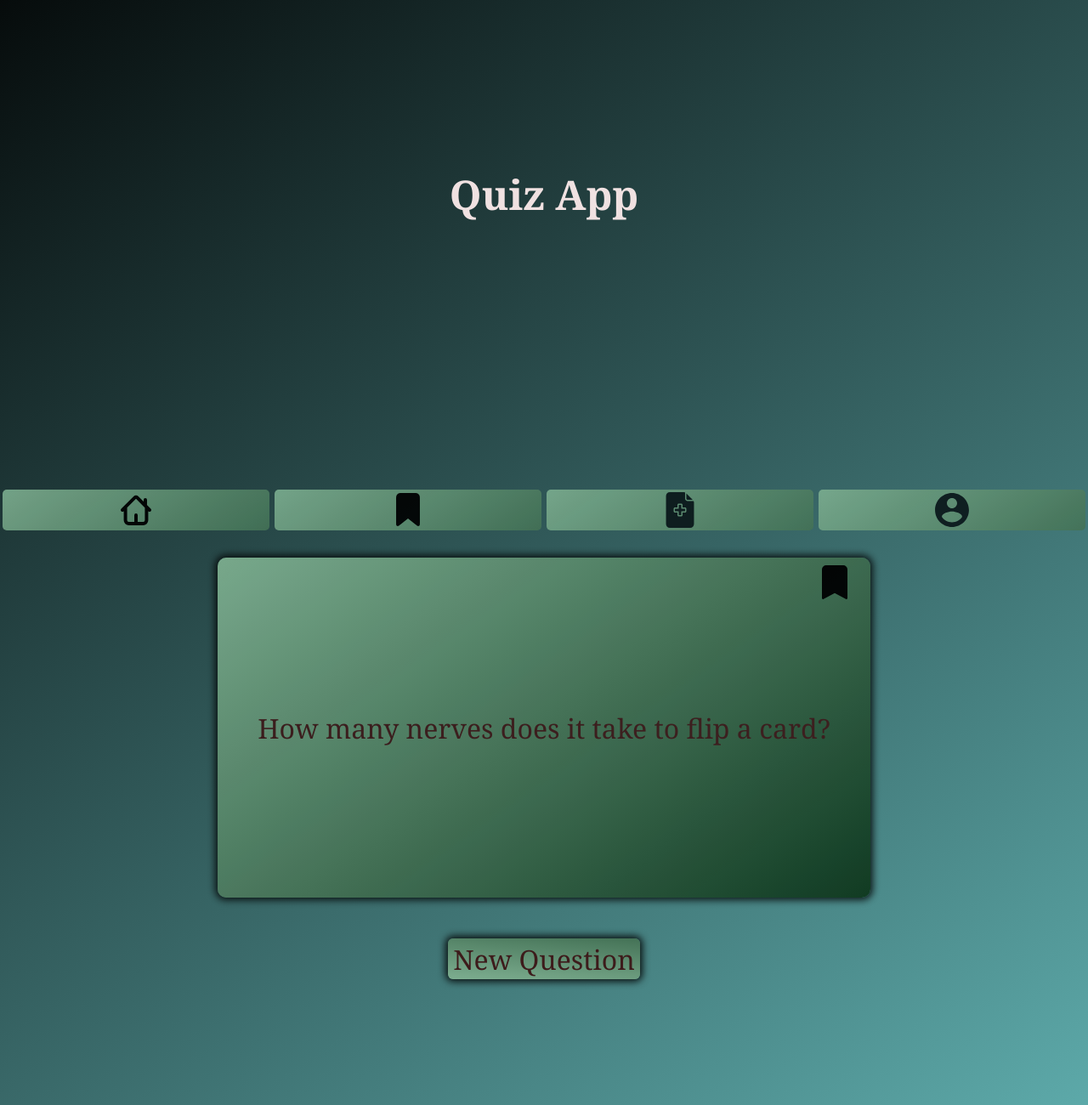
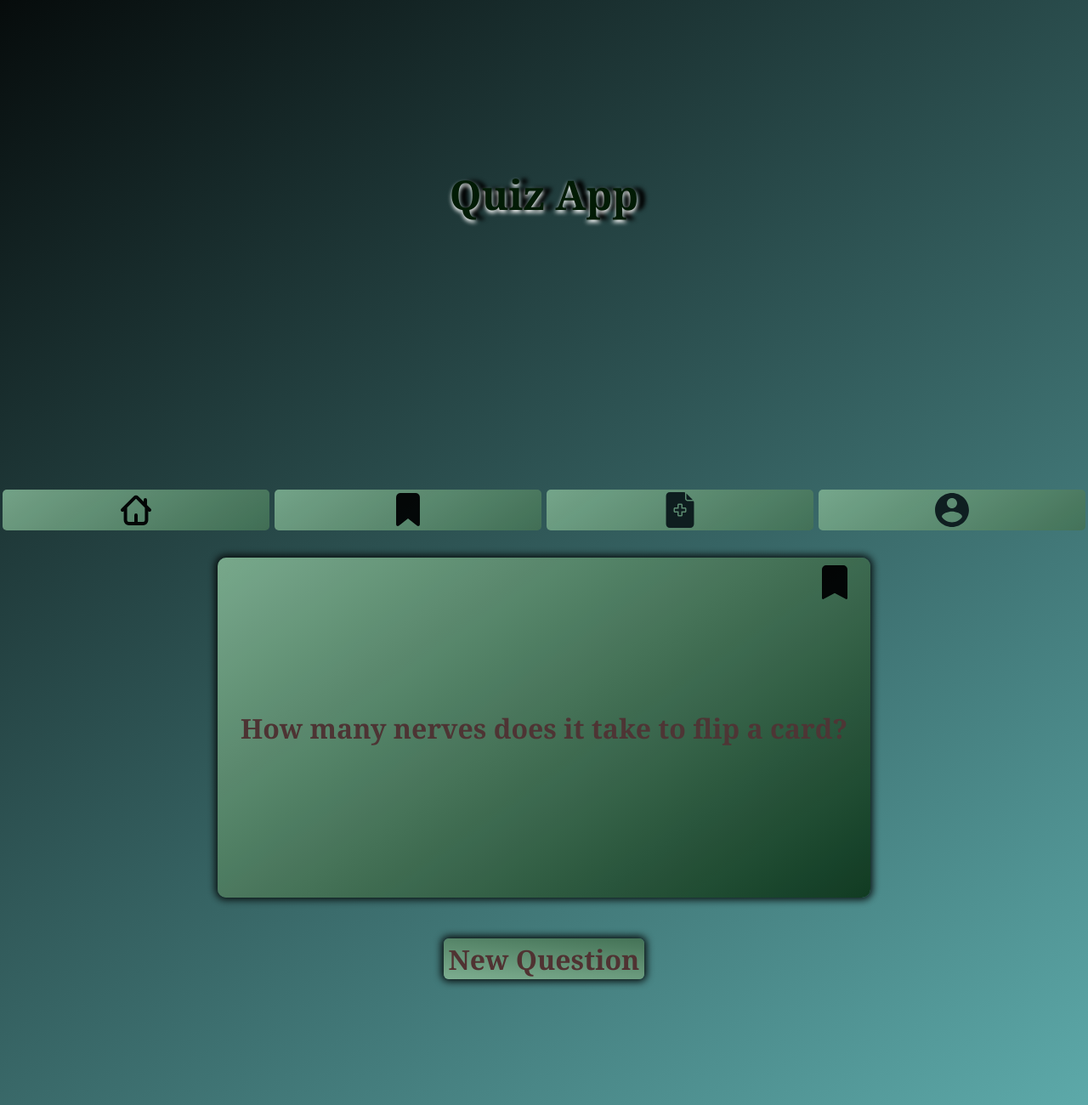
Before and after one commit to FrankSiyli/Quiz_App, a website: page index.html in a window 1280 px wide. Shown: the part 160-1460 px from the top of the page at 85% size. Drawn offline with Linux system fonts and the light colour scheme.

Commit message:
css changes

```diff
--- a/components/buttons.css
+++ b/components/buttons.css
@@ -40,7 +40,8 @@
   box-shadow: var(--box-shadow);
   border-radius: 6px;
   margin-bottom: 20vh;
-  color: rgb(61, 27, 27);
+  color: rgb(80, 50, 50);
+  font-weight: 700;
   cursor: pointer;
   border: none;
   font-family: Cambria, Cochin, Georgia, Times, "Times New Roman", serif;
--- a/components/card.css
+++ b/components/card.css
@@ -3,8 +3,9 @@
   height: 50vh;
   perspective: 500px;
   opacity: 0.95;
-  color: rgb(61, 27, 27);
-margin-bottom: 3rem;
+  color: rgb(80, 50, 50);
+  font-weight: 700;
+  margin-bottom: 3rem;
 }
 
 .cardInner {
--- a/components/header.css
+++ b/components/header.css
@@ -11,7 +11,8 @@ header {
 
 
 h1 {
-    color: rgb(240, 225, 225);
+  color: rgb(2, 27, 5);
+  text-shadow: 0px 3px 5px  white, 10px 0px 5px  black ;
     padding: 5%;
     font-size: 3rem;
   }
--- a/components/profil_card.css
+++ b/components/profil_card.css
@@ -1,5 +1,5 @@
 .profil {
-    width: 100vw;
+    width: 95vw;
     display: flex;
     align-items: center;
     justify-content: space-around;
```
